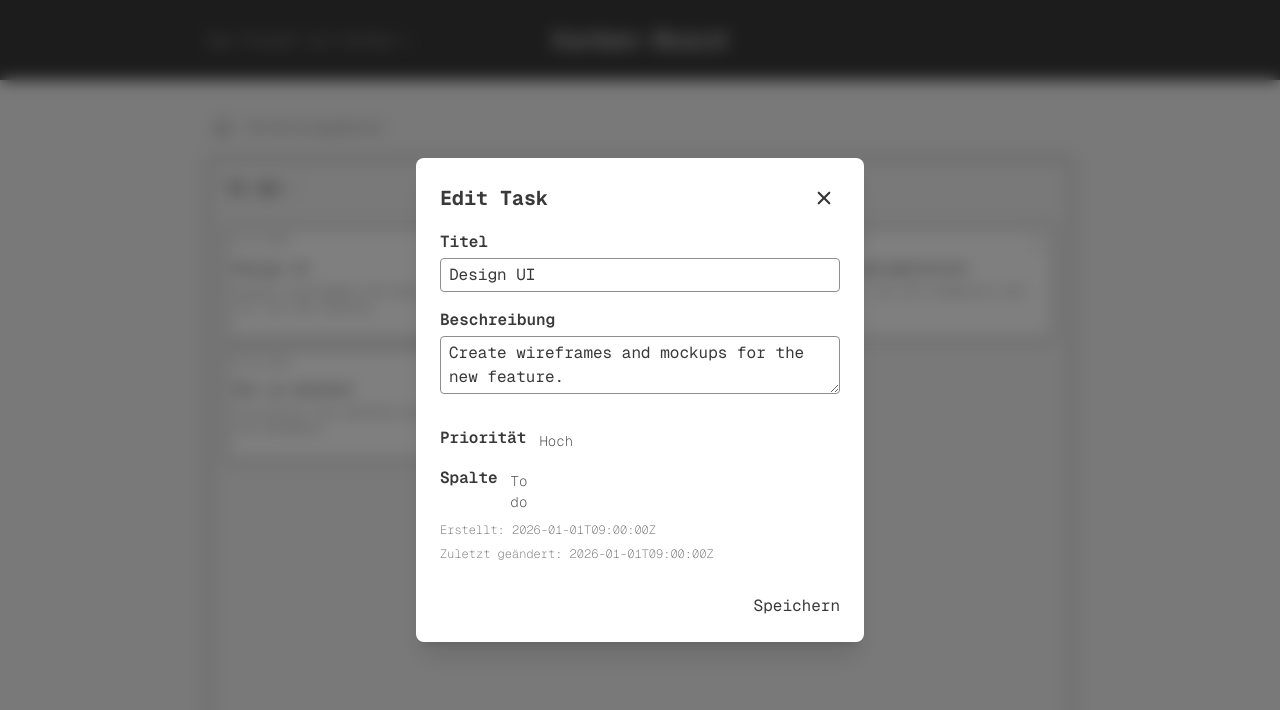
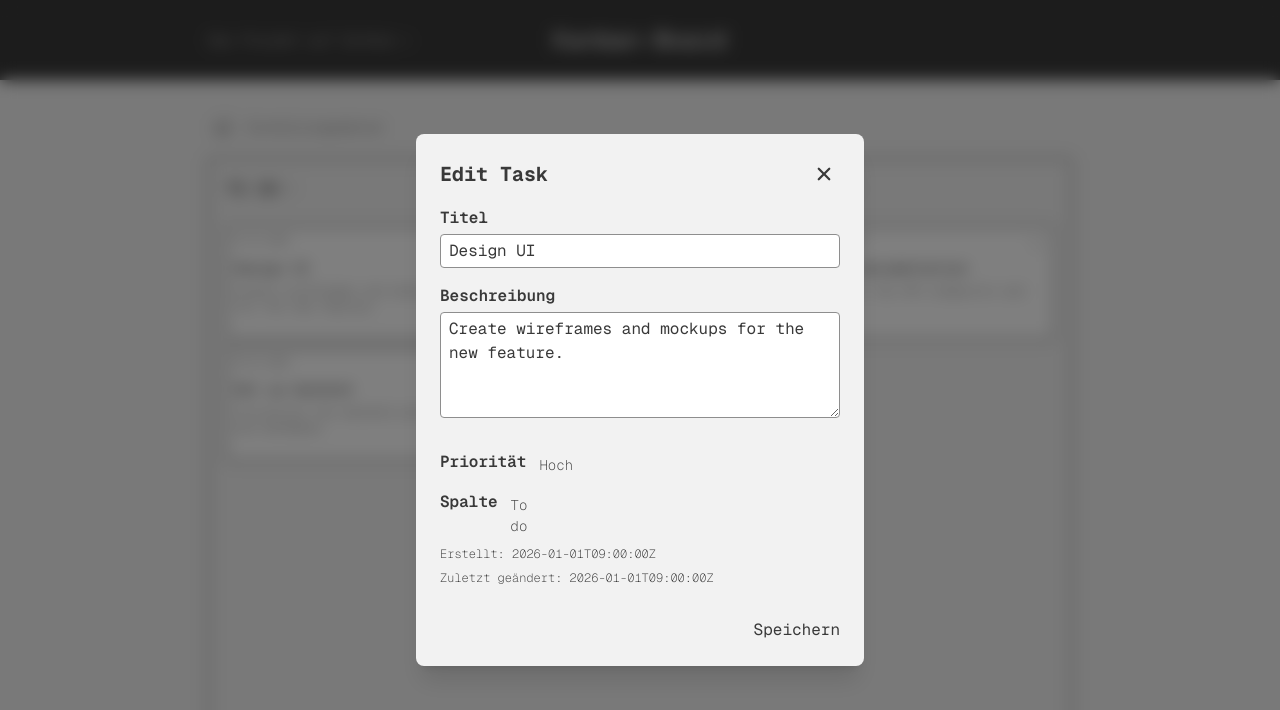
Before and after one commit to FabianHeeke/React-Demo-Kanban-Board, a React (Vite) app: page / in a window 1280 px wide. Both pictures are taken after a click on the button 352 px from the left and 282 px from the top of the page. Shown: the top 710 px of the page. Built offline with nearby package versions, Linux system fonts and the light colour scheme.

Commit message:
Changed background color and stylnig of TaskForm

```diff
--- a/src/features/kanban-board/components/TaskForm.tsx
+++ b/src/features/kanban-board/components/TaskForm.tsx
@@ -63,16 +63,17 @@ const TaskForm = ({ onSubmit, taskParams }: TaskFormProps) => {
             name="title"
             required
             defaultValue={state.title || ''}
-            className="border-custom-medium rounded border px-2 py-1"
+            className="border-custom-medium rounded border bg-white px-2 py-1"
           />
         </div>
         <div className="flex flex-col gap-1">
           <label className="font-semibold">Beschreibung</label>
           <textarea
             required
+            rows={4}
             name="description"
             defaultValue={state.description || ''}
-            className="border-custom-medium rounded border px-2 py-1"
+            className="border-custom-medium rounded border bg-white px-2 py-1"
           />
         </div>
       </div>
@@ -105,8 +106,8 @@ const TaskForm = ({ onSubmit, taskParams }: TaskFormProps) => {
         </div>
       </div>
       <div className="flex flex-col gap-2">
-        <span className="text-xs opacity-70">{`Erstellt: ${state.creationDate}`}</span>
-        <span className="text-xs opacity-70">{`Zuletzt geändert: ${state.lastModifiedDate}`}</span>
+        <span className="text-xs">{`Erstellt: ${state.creationDate}`}</span>
+        <span className="text-xs">{`Zuletzt geändert: ${state.lastModifiedDate}`}</span>
       </div>
       <div className="flex justify-end">
         <button
--- a/src/features/kanban-board/components/TaskModal.tsx
+++ b/src/features/kanban-board/components/TaskModal.tsx
@@ -32,13 +32,12 @@ const TaskModal = ({
       isOpen={isOpen}
       onClose={onClose}
       title={taskToEdit ? 'Edit Task' : 'Create New Task'}
+      backgroundColorClass="bg-custom-light"
     >
-      <div>
-        <TaskForm
-          onSubmit={handleSave}
-          taskParams={taskToEdit || createTaskParams}
-        />
-      </div>
+      <TaskForm
+        onSubmit={handleSave}
+        taskParams={taskToEdit || createTaskParams}
+      />
     </Modal>
   );
 };
```
